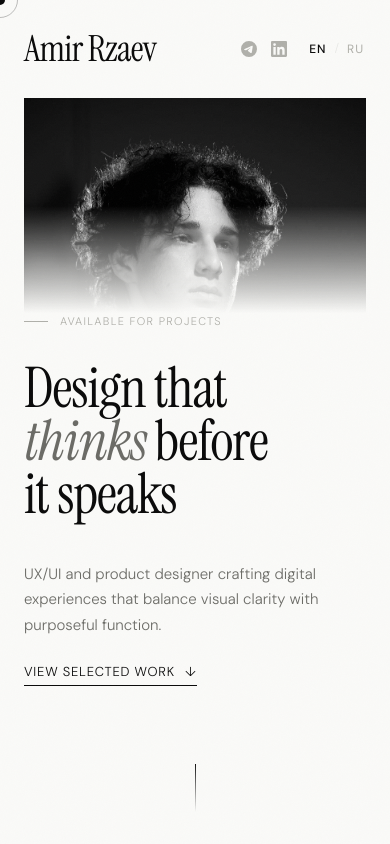
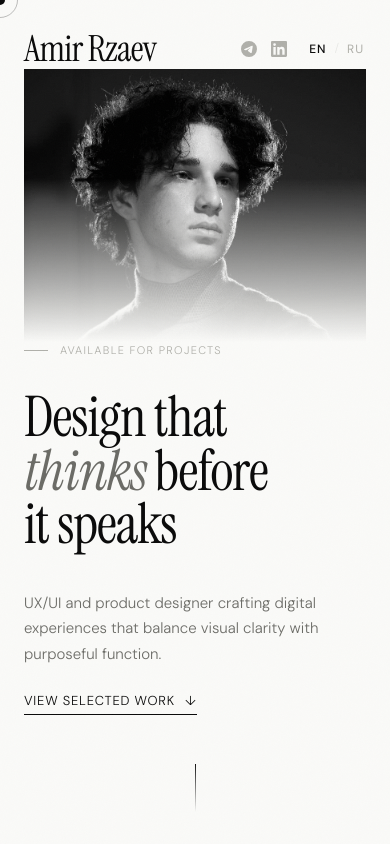
Before and after one commit to beyooondd/amir-portfolio, a Next.js app: page / in a window 390 px wide. Shown: the top 844 px of the page. Built offline with nearby package versions, Linux system fonts and the light colour scheme.

Commit message:
fix mobile photo

```diff
--- a/app/globals.css
+++ b/app/globals.css
@@ -568,8 +568,9 @@ nav.scrolled .lang-sep { color: var(--gray-200) !important; }
   section { padding: 80px 24px; }
   .hero { padding: 0 24px 60px; }
   .hero-sub { flex-direction: column; gap: 24px; align-items: flex-start; }
-  .hero-photo { width: 100%; height: 55vw; position: relative; top: auto; right: auto; }
-  .hero-photo::after { background: linear-gradient(to top, var(--white) 0%, transparent 50%); }
+  .hero-photo { width: 100%; height: 70vw; position: relative; top: auto; right: auto; }
+  .hero-photo img { object-position: center 20%; }
+  .hero-photo::after { background: linear-gradient(to top, var(--white) 0%, transparent 60%); }
   .projects-grid { grid-template-columns: 1fr; }
   .project-card:nth-child(n) { grid-column: span 1; }
   .about-grid { grid-template-columns: 1fr; gap: 48px; }
```
